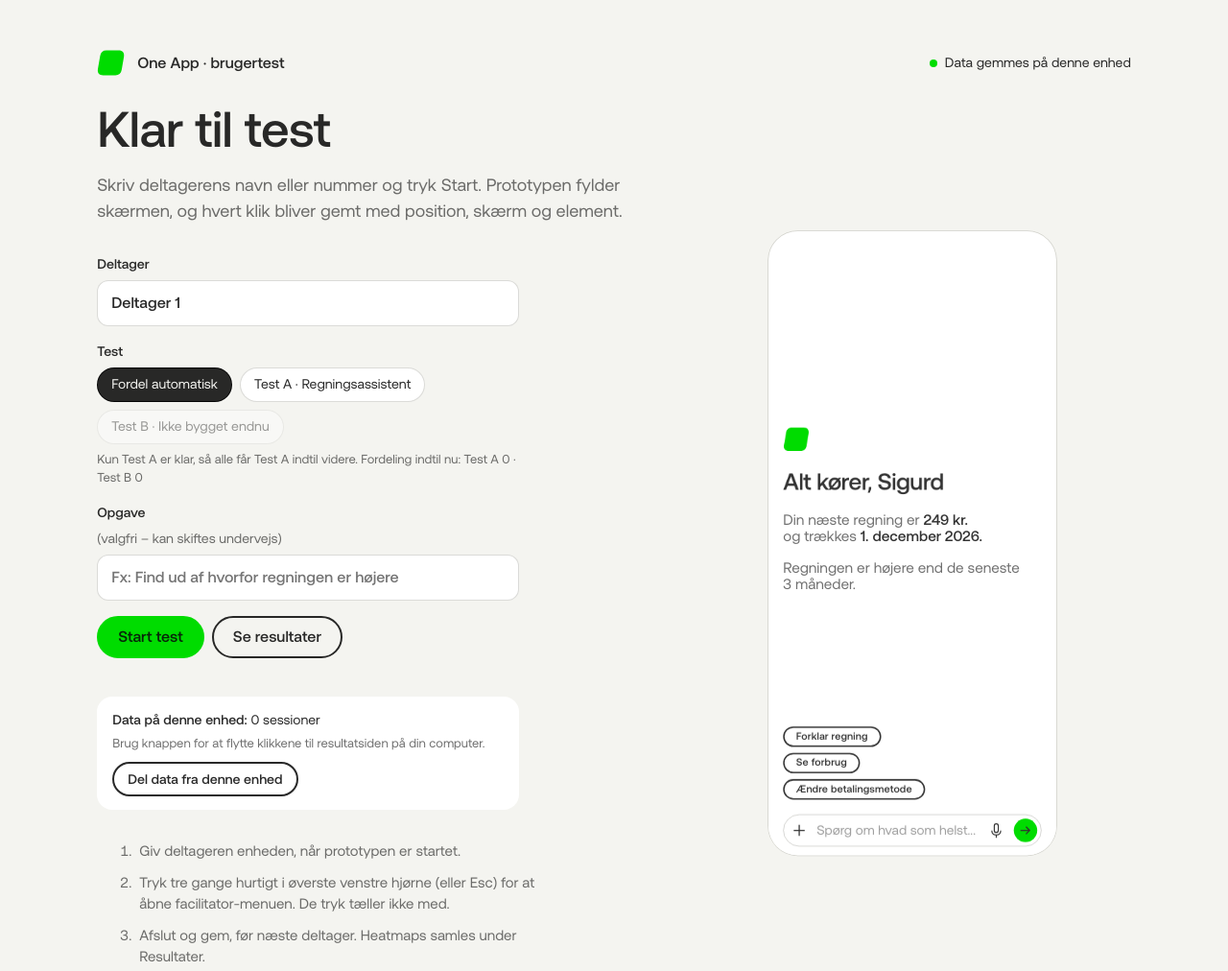
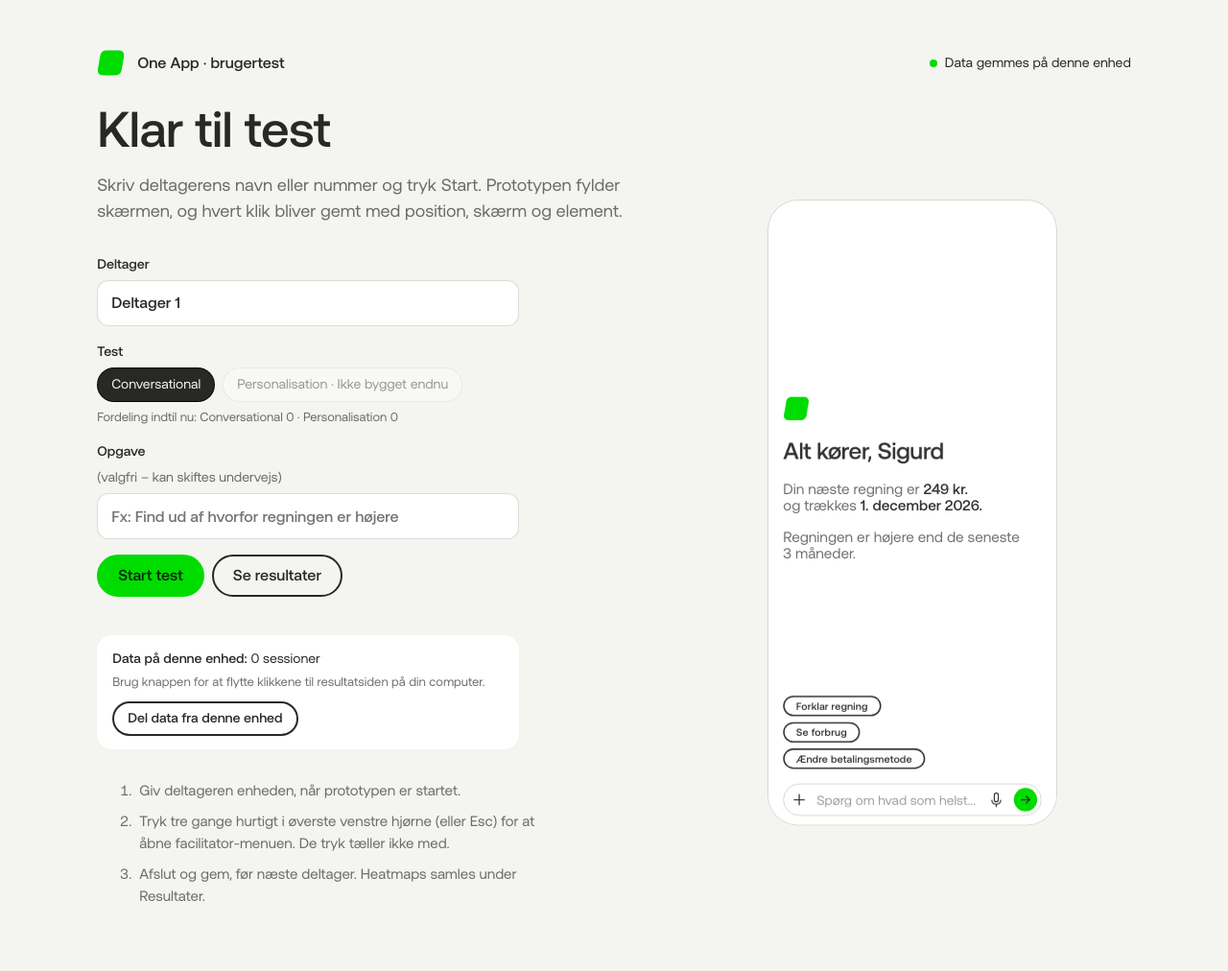
Before and after one commit to gantzel/one-app-brugertest, a plain HTML site: page index.html in a window 1280 px wide. Shown: the whole page at 96% size. Drawn offline with Linux system fonts and the light colour scheme.

Commit message:
Testnavne: Conversational og Personalisation; fjern automatisk fordeling
Co-Authored-By: Claude Opus 5.5 <noreply@anthropic.com>
Claude-Session: https://claude.ai/code/session_01KiogLtQbpBPfd2jXaqkYCp

```diff
--- a/index.html
+++ b/index.html
@@ -236,7 +236,7 @@ const I_MIC='<svg width="24" height="24" viewBox="0 0 24 24" aria-hidden="true">
 const I_ARR='<svg width="20" height="20" viewBox="0 0 20 20" aria-hidden="true"><path d="m11.25 4.41-1.18 1.18 3.58 3.58H3.16v1.66h10.49l-3.58 3.58 1.18 1.18L16.84 10l-5.59-5.59Z" fill="#323232"/></svg>';
 const LOGO='<svg class="logo" data-t="Logo" data-dead width="37" height="36" viewBox="0 0 37 36" aria-hidden="true"><path d="M12.19 2C7.64 2 4.87 4.36 4.08 9.01L1.18 25.64C.26 30.94 2.84 34 8.06 34h15.76c4.57 0 7.31-2.36 8.12-7.01l2.88-16.63C35.74 5.06 33.16 2 27.94 2H12.19Z" fill="#00DC00"/></svg>';
 // Test-varianter: sæt ready:true og en prototype ind, når test B er bygget
-const TESTS=[{id:'a',name:'Test A',desc:'Regningsassistent',ready:true},{id:'b',name:'Test B',desc:'Ikke bygget endnu',ready:false}];
+const TESTS=[{id:'a',name:'Conversational',desc:'',ready:true},{id:'b',name:'Personalisation',desc:'Ikke bygget endnu',ready:false}];
 const tvOf=s=>(s&&s.tv)||'a';const tName=id=>(TESTS.find(t=>t.id===id)||{name:id}).name;
 const SUGG=['Forklar regning','Se forbrug','Ændre betalingsmetode'];
 const SCREENS={start:'Start',venter:'Venter på svar',regning:'Svar: regning',forbrug:'Svar: forbrug',betaling:'Svar: betaling',andet:'Svar: eget spørgsmål'};
@@ -306,15 +306,16 @@ let view='home';
 function show(v){view=v;document.documentElement.classList.toggle('testing',v==='test');$('#vHome').classList.toggle('hide',v!=='home');$('#vRes').classList.toggle('hide',v!=='res');$('#vTest').classList.toggle('hide',v!=='test');if(v==='res')renderRes();if(v==='home')homeInfo();window.scrollTo(0,0)}
 function route(){if(view==='test')return;show(location.hash==='#resultater'?'res':'home')}
 window.addEventListener('hashchange',route);
-let tChoice='auto';
+let tChoice='a';
 function counts(){const c={};TESTS.forEach(t=>c[t.id]=0);allSessions().forEach(s=>{const k=tvOf(s);if(k in c)c[k]++});return c}
 function pickTest(){const ready=TESTS.filter(t=>t.ready);if(!ready.length)return null;
   if(tChoice!=='auto'){const t=TESTS.find(x=>x.id===tChoice);return t&&t.ready?t.id:ready[0].id}
   const c=counts();const min=Math.min(...ready.map(t=>c[t.id]));const lo=ready.filter(t=>c[t.id]===min);return lo[Math.floor(Math.random()*lo.length)].id}
 function tSeg(){const c=counts();
-  $('#tSeg').innerHTML=[['auto','Fordel automatisk',true],...TESTS.map(t=>[t.id,`${t.name} · ${t.desc}`,t.ready])].map(([k,l,ok])=>`<button type="button" data-tc="${k}" aria-pressed="${tChoice===k}" ${ok?'':'disabled'}>${esc(l)}</button>`).join('');
+  if(!TESTS.some(t=>t.id===tChoice&&t.ready))tChoice=(TESTS.find(t=>t.ready)||{}).id;
+  $('#tSeg').innerHTML=TESTS.map(t=>[t.id,t.desc?`${t.name} · ${t.desc}`:t.name,t.ready]).map(([k,l,ok])=>`<button type="button" data-tc="${k}" aria-pressed="${tChoice===k}" ${ok?'':'disabled'}>${esc(l)}</button>`).join('');
   const ready=TESTS.filter(t=>t.ready).length;
-  $('#tDist').textContent=(tChoice==='auto'?(ready>1?'Næste deltager får den test, der har færrest sessioner. ':'Kun Test A er klar, så alle får Test A indtil videre. '):'')+'Fordeling indtil nu: '+TESTS.map(t=>`${t.name} ${c[t.id]}`).join(' · ');}
+  $('#tDist').textContent='Fordeling indtil nu: '+TESTS.map(t=>`${t.name} ${c[t.id]}`).join(' · ');}
 $('#tSeg').addEventListener('click',e=>{const b=e.target.closest('[data-tc]');if(!b||b.disabled)return;tChoice=b.dataset.tc;tSeg()});
 function homeInfo(){tSeg();
   const n=allSessions().length;
@@ -488,7 +489,7 @@ function renderCmp(all){
     return{t,n,v:[n,n?fmtT(med(dur)):'–',n?(tot/n).toFixed(1).replace('.',','):'–',tot?Math.round(dead/tot*100)+' %':'–',first.length?fmtT(med(first)):'–',n?own:'–']}});
   const H=['Sessioner','Varighed (median)','Klik pr. session','Klik uden funktion','Tid til første klik (median)','Spørgsmål skrevet selv'];
   $('#kpis').innerHTML='';
-  $('#resBody').innerHTML=`<div class="box"><h2 class="h">Test A og Test B side om side</h2><div style="overflow-x:auto"><table class="cmp"><thead><tr><th></th>${rows.map(r=>`<th>${esc(r.t.name)}<br><span class="mut" style="font-weight:400">${esc(r.t.desc)}</span></th>`).join('')}</tr></thead><tbody>${H.map((h,i)=>`<tr><td>${h}</td>${rows.map(r=>`<td class="num">${esc(r.v[i])}</td>`).join('')}</tr>`).join('')}</tbody></table></div><p class="note mut">Heatmaps vises under hver test for sig, fordi de to apps er bygget forskelligt. Med få deltagere pr. test er tallene en pejling, ikke et bevis.</p></div>`;
+  $('#resBody').innerHTML=`<div class="box"><h2 class="h">Conversational og Personalisation side om side</h2><div style="overflow-x:auto"><table class="cmp"><thead><tr><th></th>${rows.map(r=>`<th>${esc(r.t.name)}${r.t.desc?`<br><span class="mut" style="font-weight:400">${esc(r.t.desc)}</span>`:''}</th>`).join('')}</tr></thead><tbody>${H.map((h,i)=>`<tr><td>${h}</td>${rows.map(r=>`<td class="num">${esc(r.v[i])}</td>`).join('')}</tr>`).join('')}</tbody></table></div><p class="note mut">Heatmaps vises under hver test for sig, fordi de to apps er bygget forskelligt. Med få deltagere pr. test er tallene en pejling, ikke et bevis.</p></div>`;
 }
 function draw(cv,pts,pc,Hh){
   const H=Hh;cv.style.height=H+'px';
```
